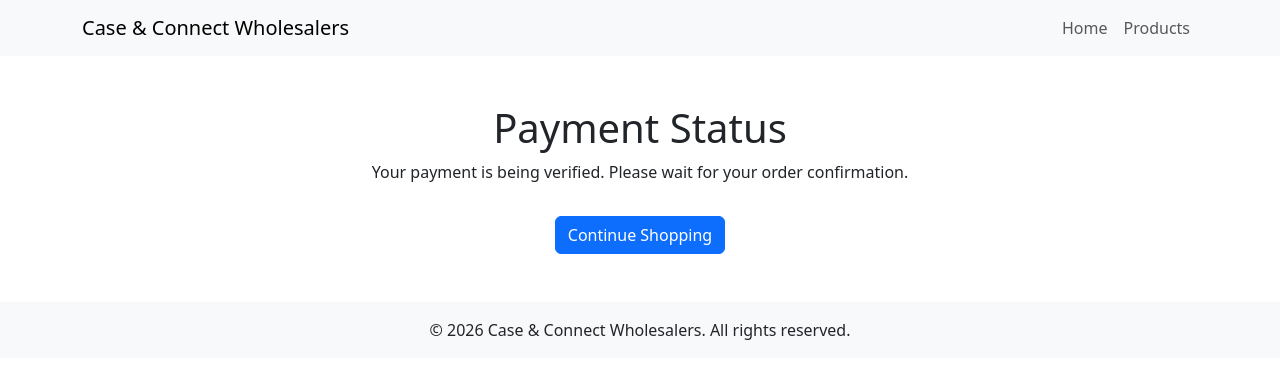
After one commit to tadavis25/case-and-connect-wholesalers, a Django app: page /checkout/success/ in a window 1280 px wide. The commit adds this page. Shown: the top 379 px of the page. Run offline with Django 5.2, Linux system fonts and the light colour scheme.

Commit message:
Add Stripe checkout, webhooks and payment verification

```diff
--- a/case_and_connect_wholesalers/settings.py
+++ b/case_and_connect_wholesalers/settings.py
@@ -137,3 +137,8 @@ MAILERS = {
 
 MEDIA_URL = '/media/'
 MEDIA_ROOT = BASE_DIR / 'media'
+
+# Stripe settings
+STRIPE_PUBLIC_KEY = os.environ.get('STRIPE_PUBLIC_KEY')
+STRIPE_SECRET_KEY = os.environ.get('STRIPE_SECRET_KEY')
+STRIPE_WH_SECRET = os.environ.get('STRIPE_WH_SECRET')
--- /dev/null
+++ b/checkout/templates/checkout/checkout_success.html
@@ -0,0 +1,22 @@
+{% extends "base.html" %}
+
+{% block content %}
+<div class="container my-5 text-center">
+    <h1>Payment Status</h1>
+
+    {% if payment_confirmed %}
+    <p class="text-success">
+        Payment successful! Thank you for your order.
+    </p>
+    {% else %}
+    <p>
+        Your payment is being verified.
+        Please wait for your order confirmation.
+    </p>
+    {% endif %}
+
+    <a href="{% url 'product_list' %}" class="btn btn-primary mt-3">
+        Continue Shopping
+    </a>
+</div>
+{% endblock %}
--- a/checkout/urls.py
+++ b/checkout/urls.py
@@ -1,6 +1,11 @@
 from django.urls import path
 from . import views
+from .webhooks import stripe_webhook
+
 
 urlpatterns = [
     path('', views.checkout, name='checkout'),
+    path('success/', views.checkout_success, name='checkout_success'),
+    path('webhook/', stripe_webhook, name='stripe_webhook'),
+
 ]
--- a/checkout/views.py
+++ b/checkout/views.py
@@ -1,17 +1,17 @@
 from decimal import Decimal
-from django.shortcuts import render, get_object_or_404
+import stripe
+from django.conf import settings
+from django.shortcuts import render, get_object_or_404, redirect
 from products.models import Product
 from .forms import OrderForm
+from .models import Order, OrderLineItem
 
 
 def checkout(request):
+    stripe.api_key = settings.STRIPE_SECRET_KEY
     if request.method == 'POST':
         form = OrderForm(request.POST)
 
-        if form.is_valid():
-            print("Checkout form is valid")
-        else:
-            print(form.errors)
     else:
         form = OrderForm()
 
@@ -30,10 +30,71 @@ def checkout(request):
             'subtotal': subtotal,
         })
 
+    amount = int(total * 100)
+    if request.method == 'POST' and form.is_valid() and total > 0:
+        existing_order_id = request.session.get('pending_order_id')
+        if existing_order_id:
+            order = Order.objects.filter(
+                id=existing_order_id,
+                payment_status=False
+            ).first()
+        else:
+            order = None
+
+        if order is None:
+            order = form.save(commit=False)
+            order.order_total = total
+            order.save()
+            request.session['pending_order_id'] = order.id
+    else:
+        order = None
+
+    intent = None
+
+    if amount > 0 and request.method == 'POST' and form.is_valid():
+        intent = stripe.PaymentIntent.create(
+            idempotency_key=f"checkout-order-{order.id}",
+            amount=amount,
+            currency='gbp',
+            automatic_payment_methods={'enabled': True},
+        )
+
+        if order is not None and intent is not None:
+            order.stripe_payment_intent_id = intent.id
+            order.save()
+
     context = {
             'form': form,
             'bag_items': bag_items,
             'total': total,
+            'stripe_public_key': settings.STRIPE_PUBLIC_KEY,
+            'client_secret': intent.client_secret if intent else None,
         }
 
     return render(request, 'checkout/checkout.html', context)
+
+
+def checkout_success(request):
+    payment_intent_id = request.GET.get('payment_intent')
+    payment_confirmed = False
+
+    if payment_intent_id:
+        order = Order.objects.filter(
+            stripe_payment_intent_id=payment_intent_id,
+            payment_status=True
+        ).first()
+
+        if order:
+            payment_confirmed = True
+            request.session.pop('bag', None)
+            request.session.pop('pending_order_id', None)
+
+    context = {
+        'payment_confirmed': payment_confirmed,
+    }
+
+    return render(
+        request,
+        'checkout/checkout_success.html',
+        context
+    )
```
Also changed, not shown: checkout/models.py (+9 -0 lines), checkout/templates/checkout/checkout.html (+44 -1 lines), checkout/webhooks.py (added, +41 -0 lines), checkout/migrations/0002_order_payment_status.py (added), checkout/migrations/0003_order_stripe_payment_intent_id.py (added).
